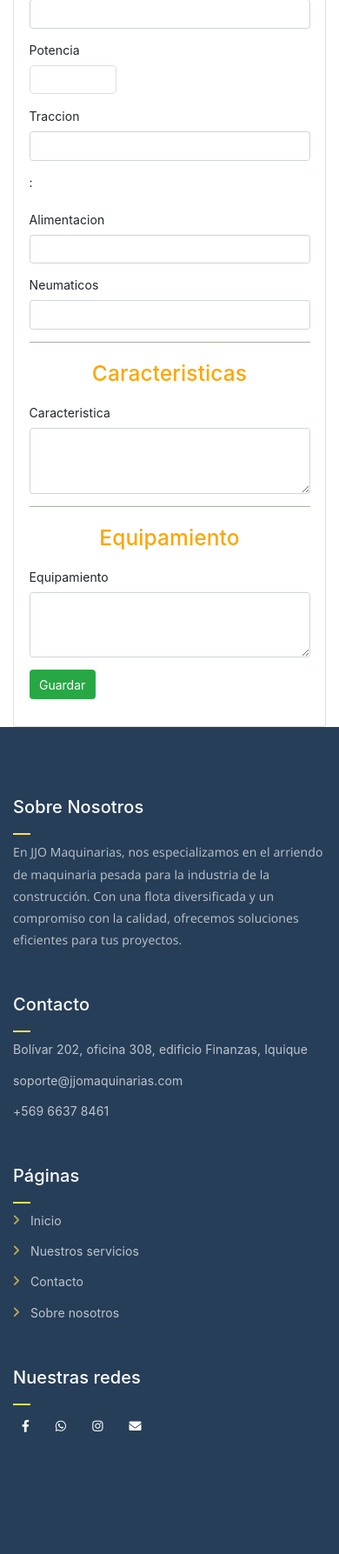
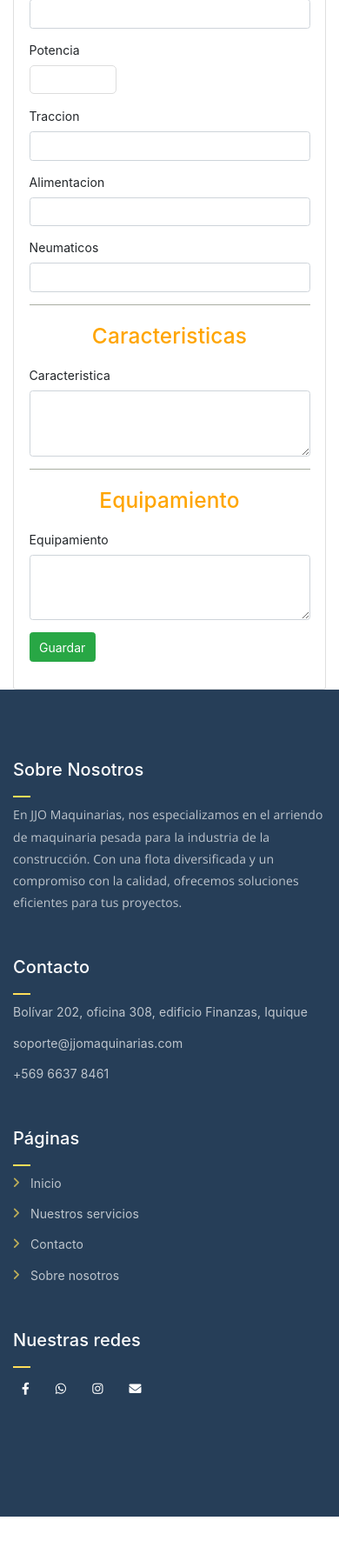
Before and after one commit to xnt0nio/jjomaquinarias, a Django app: page /add/ in a window 390 px wide. Shown: the part 1117-2904 px from the top of the page at 87% size. After the commit the page ends 2861 px from the top, so only its background shows below. Run offline with Django 3.2, Linux system fonts and the light colour scheme; data comes from the database, SQL or seed files in the repository; style sheets or scripts are compiled from the project's sources; some libraries are stand-ins or nearby versions.

Commit message:
actualizaciones visuales

```diff
--- a/core/forms.py
+++ b/core/forms.py
@@ -47,6 +47,6 @@
             'nombre': forms.TextInput(attrs={'placeholder': 'Nombre'}),
             'email': forms.EmailInput(attrs={'placeholder': 'Correo electrónico'}),
             'telefono': forms.TextInput(attrs={'placeholder': 'Teléfono'}),
-            'asunto': forms.TextInput(attrs={'placeholder': 'Asunto'}),
+            'asunto': forms.TextInput(attrs={'placeholder': 'Asunto', 'class': 'asunto-field'}),
             'mensaje': forms.Textarea(attrs={'placeholder': 'Mensaje'}),
         }
--- a/core/templates/core/add-product.html
+++ b/core/templates/core/add-product.html
@@ -112,19 +112,7 @@
                             {{ form.traccion }}
                         </div>
 
-                             <!-- Checkbox Aire Acondicionado -->
-                             <div class="form-group">
-                                <div class="row">
-                                    <div class="col-md-3">
-                                        <div class="form-group-title">
-                                            <label for="{{ form.aire_acondicionado.id_for_label }}">{{ form.aire_acondicionado.label }}:</label>
-                                        </div>
-                                    </div>
-                                    <div class="col-md-6">
-                                        {{ form.aire_acondicionado }}
-                                    </div>
-                                </div>
-                            </div>
+
 
                         <div class="form-group">
                             <label for="{{ form.alimentacion.id_for_label }}">{{ form.alimentacion.label }}</label>
```
Also changed, not shown: core/templates/core/base.html (+1 -24 lines), core/templates/core/contacto.html (+13 -5 lines), core/templates/core/index.html (+11 -1 lines).
